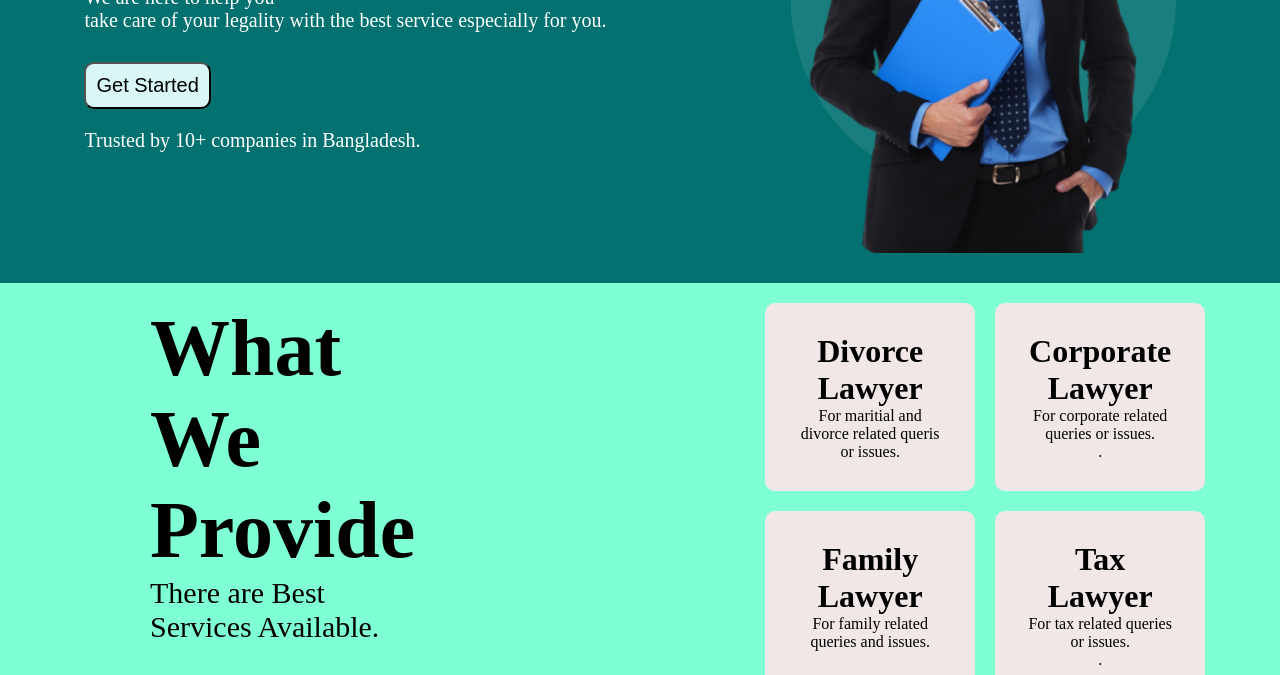
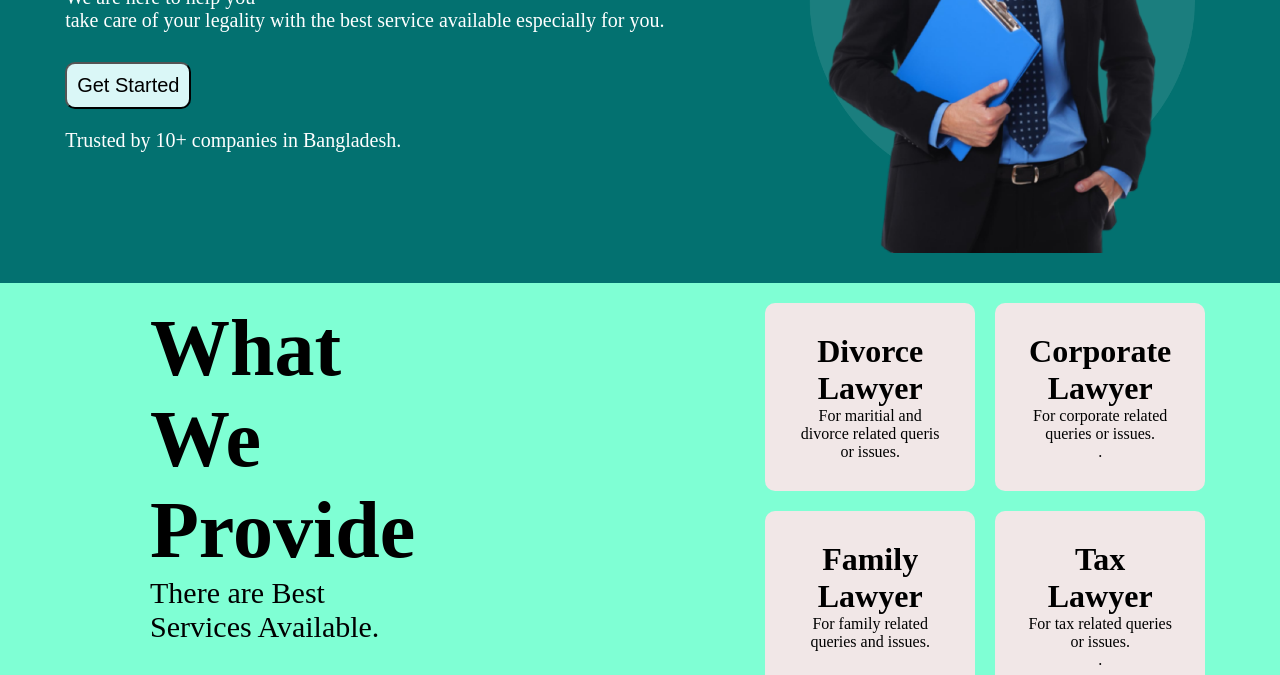
Before and after one commit to AS-Hotoke/assignment_1, a plain HTML site: page assignment.html in a window 1280 px wide. Shown: the part 425-1100 px from the top of the page. Drawn offline with Linux system fonts and the light colour scheme.

Commit message:
word change

```diff
--- a/assignment.html
+++ b/assignment.html
@@ -28,7 +28,7 @@
             <div class="left">
                 <h1 class="title">Find Your <br> Lawyer</h1>
                 <p class="des">We are here to help you<br> take care of your
-                    legality with the best service especially for
+                    legality with the best service available especially for
                     you.</p>
                 <button class="btn">Get Started</button>
                 <p class="des">Trusted by 10+ companies in Bangladesh.</p>
```
